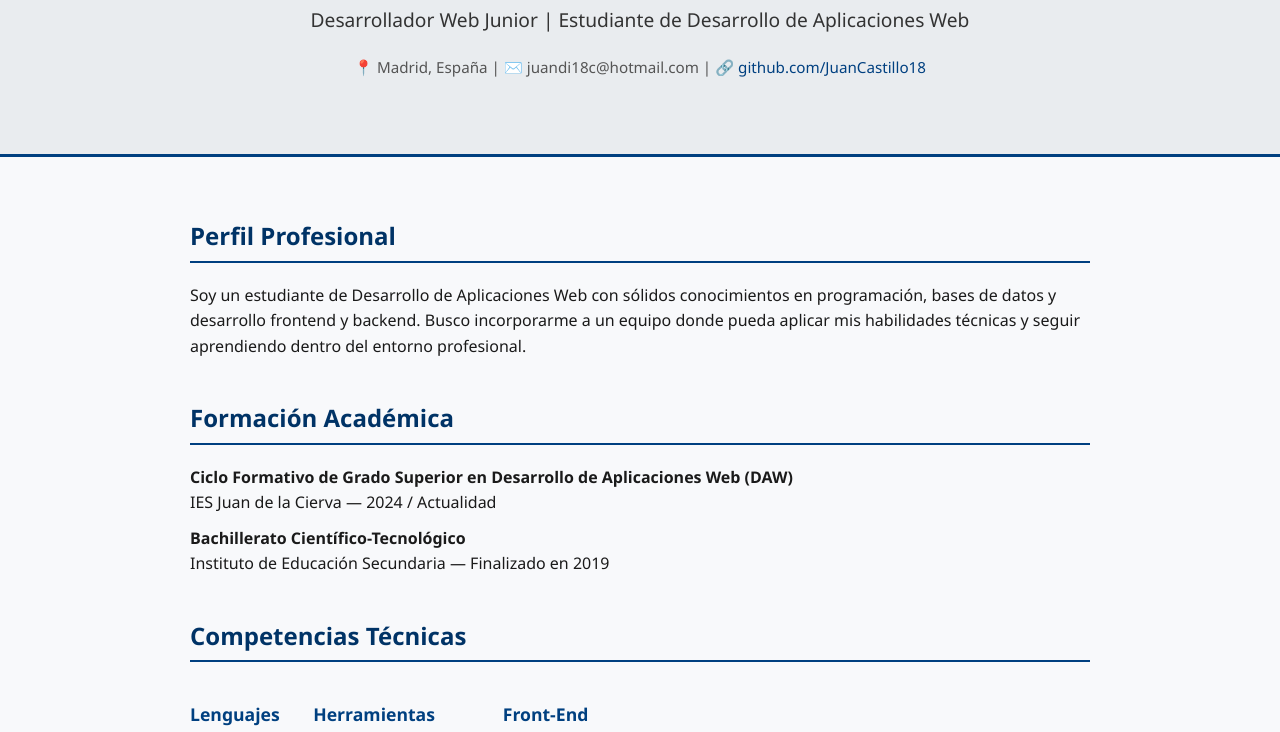
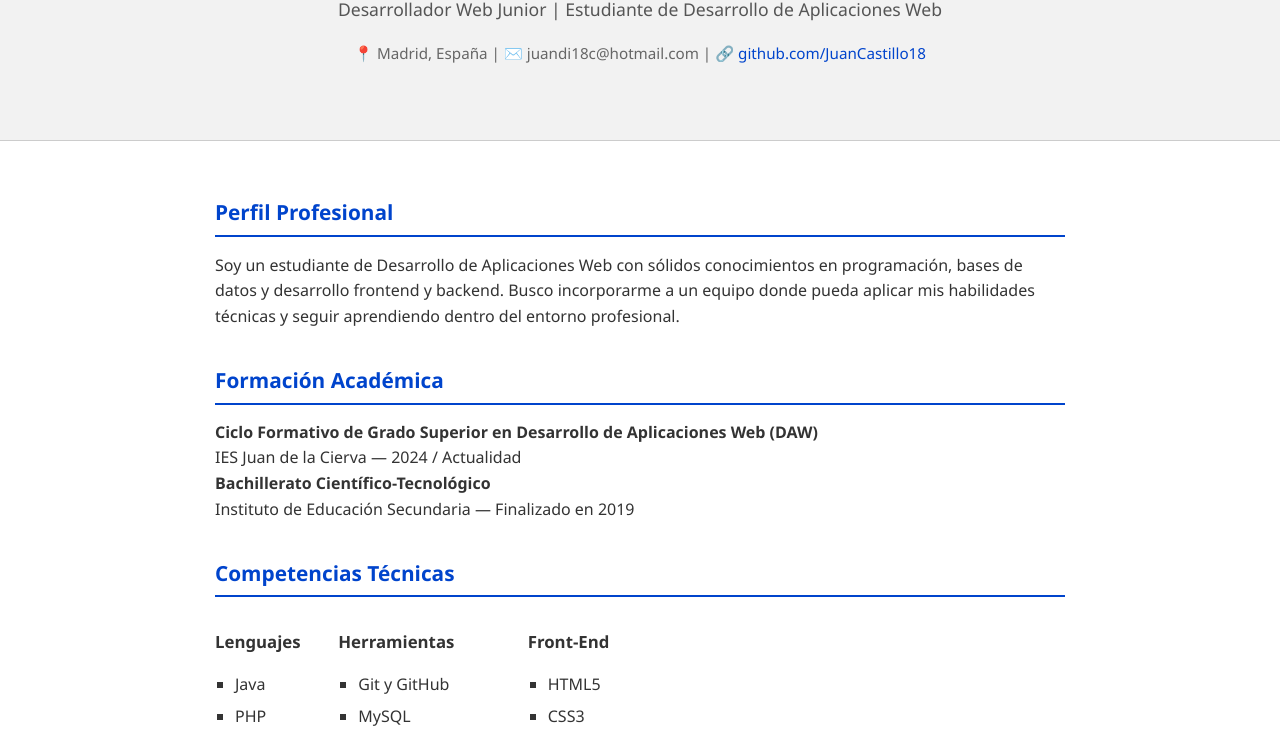
Before and after one commit to JuanCastillo18/JuanCastillo18, a plain HTML site: page index.html in a window 1280 px wide. Shown: the part 124-856 px from the top of the page. Drawn offline with Linux system fonts and the light colour scheme.

Commit message:
Update style.css

```diff
--- a/style.css
+++ b/style.css
@@ -1,45 +1,44 @@
 body {
   font-family: 'Segoe UI', Roboto, Arial, sans-serif;
-  background-color: #f8f9fb;
-  color: #1a1a1a;
+  background-color: #ffffff;
+  color: #333333;
   margin: 0;
   padding: 0;
   line-height: 1.6;
 }
-
 .container {
-  max-width: 900px;
+  max-width: 850px;
   margin: 0 auto;
   padding: 20px;
 }
 
 header {
-  background-color: #e9ecef;
+  background-color: #f2f2f2;
   text-align: center;
   padding: 40px 20px;
-  border-bottom: 3px solid #004080;
+  border-bottom: 1px solid #cccccc;
 }
 
 header h1 {
   margin: 0;
-  font-size: 2.3em;
-  color: #003366;
+  font-size: 2em;
+  color: #1a1a1a;
 }
 
 .subtitle {
-  font-size: 1.2em;
-  color: #333;
-  margin-top: 10px;
+  font-size: 1.1em;
+  color: #555555;
+  margin-top: 8px;
 }
 
 .contacto {
-  margin-top: 10px;
   font-size: 0.95em;
-  color: #555;
+  color: #666666;
+  margin-top: 8px;
 }
 
 .contacto a {
-  color: #004080;
+  color: #0044cc;
   text-decoration: none;
 }
 
@@ -47,27 +46,22 @@ header h1 {
   text-decoration: underline;
 }
 
-h2 {
-  border-bottom: 2px solid #004080;
-  padding-bottom: 5px;
-  color: #003366;
-  margin-top: 40px;
+section {
+  margin-top: 35px;
 }
 
-.item {
-  margin-bottom: 10px;
+h2 {
+  border-bottom: 2px solid #0044cc;
+  padding-bottom: 5px;
+  color: #0044cc;
+  font-size: 1.3em;
+  margin-bottom: 15px;
 }
 
-.skills {
-  display: flex;
-  flex-wrap: wrap;
-  gap: 30px;
-}
-
-.skills h3 {
-  color: #004080;
-  font-size: 1.1em;
-  margin-bottom: 8px;
+h3 {
+  font-size: 1.05em;
+  color: #333333;
+  margin-bottom: 6px;
 }
 
 ul {
@@ -75,26 +69,36 @@ ul {
   padding-left: 20px;
 }
 
+li {
+  margin-bottom: 6px;
+}
+
+/* ===== Habilidades ===== */
+.skills {
+  display: flex;
+  flex-wrap: wrap;
+  gap: 30px;
+}
+
 .widgets {
   display: flex;
   flex-wrap: wrap;
   justify-content: space-around;
   gap: 15px;
-  margin-top: 10px;
 }
 
 .widgets img {
   width: 280px;
+  border: 1px solid #dddddd;
   border-radius: 6px;
-  border: 1px solid #ccc;
 }
 
 footer {
-  background-color: #e9ecef;
   text-align: center;
+  background-color: #f2f2f2;
   padding: 15px;
   font-size: 0.9em;
-  color: #333;
-  border-top: 3px solid #004080;
+  color: #555555;
+  border-top: 1px solid #cccccc;
   margin-top: 40px;
 }
```
